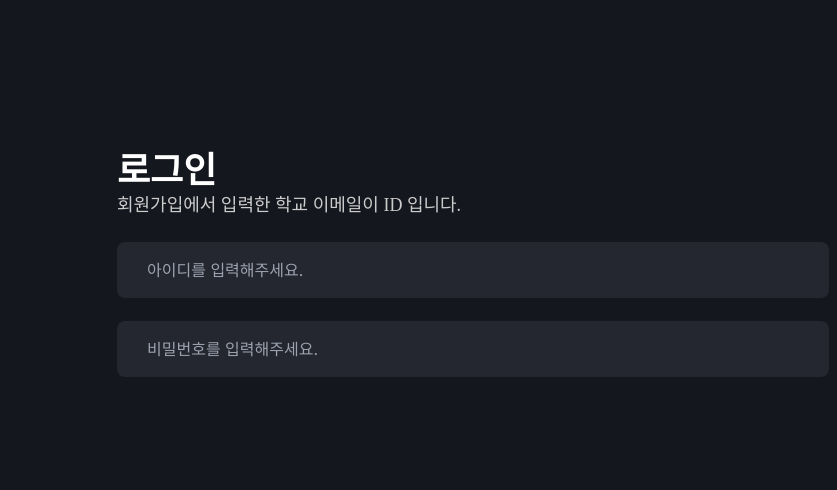
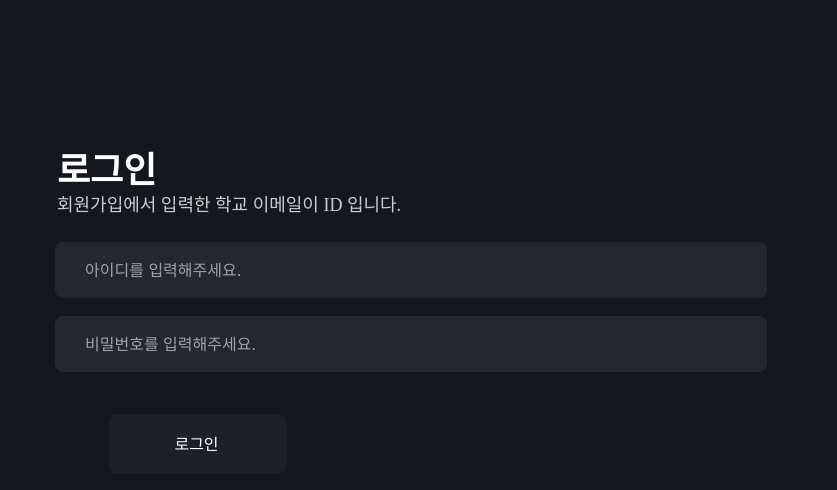
Before and after one commit to Mesiter-herehere/Here_FE, a Next.js app: page /Signin in a window 1280 px wide. Shown: the top 490 px of the page, without its empty margins (443-1280 px from the left). Built offline with nearby package versions, Linux system fonts and the light colour scheme.

Commit message:
로그인 기능 추가 및 토큰 받기 기능 추가

```diff
--- a/app/pages/Signin.tsx
+++ b/app/pages/Signin.tsx
@@ -9,6 +9,8 @@ function Signin(){
     const [emailValue, setEmailValue] = useState("");
     const [passwordValue, setPasswordValue] = useState("");
 
+    const JWT_EXPIRY_TIME = 24 * 3600 * 1000;
+
     const handlePasswordChange = (e: any) => {
         setPasswordValue(e.target.value);
     };
@@ -16,6 +18,64 @@ function Signin(){
     const handleEmailChange = (e: any) => {
         setEmailValue(e.target.value);
     };
+
+    const handleSubmit = async (e: React.FormEvent<HTMLFormElement>) => {
+        e.preventDefault();
+        const dto = {
+            email: emailValue,
+            password: passwordValue,
+        };
+
+        try{
+            const response = await axios.post("/api/Signin", dto,
+            {
+                headers: {
+                    "content-Type" : "application/json",
+                },
+                withCredentials : true,
+            }
+        )
+
+        if(response.status === 200){
+            const {access, refresh} = response.data;
+
+            localStorage.setItem("access_token", access);
+            localStorage.setItem("refresh_token", refresh);
+
+            setTimeout(() => onSilentRefresh(access), JWT_EXPIRY_TIME - 60000)
+        }
+        }
+
+        catch{
+            console.log("error");
+        }
+
+
+        //토큰 갱신
+        const onSilentRefresh = async (accessToken: string) => {
+            try {
+              const response = await axios.post("api/refresh", { access_token: accessToken },
+                {
+                  headers: {
+                    "Content-Type": "application/json",
+                  },
+                  withCredentials: true,
+                }
+              );
+
+              if (response.status === 200) {
+
+                const { access } = response.data;
+
+                localStorage.setItem("access_token", access);
+
+                setTimeout(() => onSilentRefresh(access), JWT_EXPIRY_TIME - 60000);
+              }
+            } catch (error: any) {
+              console.error("Error while refreshing token:", error);
+            }
+          };
+    }
 
     return(
         <>
@@ -28,6 +88,8 @@ function Signin(){
 
             <S.emailinput value={emailValue} onChange={handleEmailChange} placeholder="아이디를 입력해주세요." />
             <S.psinput value={passwordValue} onChange={handlePasswordChange} placeholder="비밀번호를 입력해주세요." />
+
+            <S.Loginbutton>로그인</S.Loginbutton>
         </>
     );
 }
--- a/app/pages/Signup.tsx
+++ b/app/pages/Signup.tsx
@@ -98,7 +98,7 @@ function Signup() {
             </S.name>
 
             <S.Signbutton type="submit" onClick={handleSubmit}>
-                회원가입
+                가입하기
             </S.Signbutton>
         </S.Main>
     );
--- a/app/styles/Signin.ts
+++ b/app/styles/Signin.ts
@@ -6,8 +6,7 @@ export const Main = styled.div`
 
 export const Textbox = styled.div`
   width: 90vw;
-  margin-left: auto;
-  margin-right: auto;
+  margin-left: -60px;
   display: inline-block;
 
   @media (max-width: 1153px) {
@@ -57,7 +56,7 @@ export const emailinput = styled.input`
   padding: 0 30px;
   border-radius: 8px;
   background-color: #242630;
-  margin-left: 560px;
+  margin-left: 498px;
   color: white;
 
   @media (max-width: 1153px) {
@@ -68,11 +67,11 @@ export const emailinput = styled.input`
 export const psinput = styled.input`
   width: 712px;
   height: 56px;
-  margin-top: 23px;
+  margin-top: 18px;
   padding: 0 30px;
   border-radius: 8px;
   background-color: #242630;
-  margin-left: 560px;
+  margin-left: 498px;
   color: white;
 
   @media (max-width: 1153px) {
@@ -80,17 +79,15 @@ export const psinput = styled.input`
   }
 `
 
-export const Signbutton = styled.button`
+export const Loginbutton = styled.button`
+  display: block;
   width: 177px;
   height: 60px;
-  margin-top: 35px;
-  margin-left: 1158px;
+  margin-top: 42px;
+  margin-left: auto;
+  margin-right: auto;
   padding: 18px 54px 18px 53px;
   border-radius: 8px;
   background-color: #1d1f29;
   color: white;
-
-  @media (max-width: 1153px) {
-    margin-left: 787px;
-  }
 `
--- a/app/styles/Signup.ts
+++ b/app/styles/Signup.ts
@@ -1,7 +1,7 @@
 import styled from "styled-components";
 
 export const Main = styled.div`
-  height: 140vh;
+  height: 150vh;
 `
 
 export const Textbox = styled.div`
@@ -128,13 +128,13 @@ export const Signbutton = styled.button`
   width: 177px;
   height: 60px;
   margin-top: 35px;
-  margin-left: 1158px;
+  margin-left: 1064px;
   padding: 18px 54px 18px 53px;
   border-radius: 8px;
   background-color: #1d1f29;
   color: white;
 
   @media (max-width: 1153px) {
-    margin-left: 787px;
+    margin-left: 729px;
   }
 `
```
